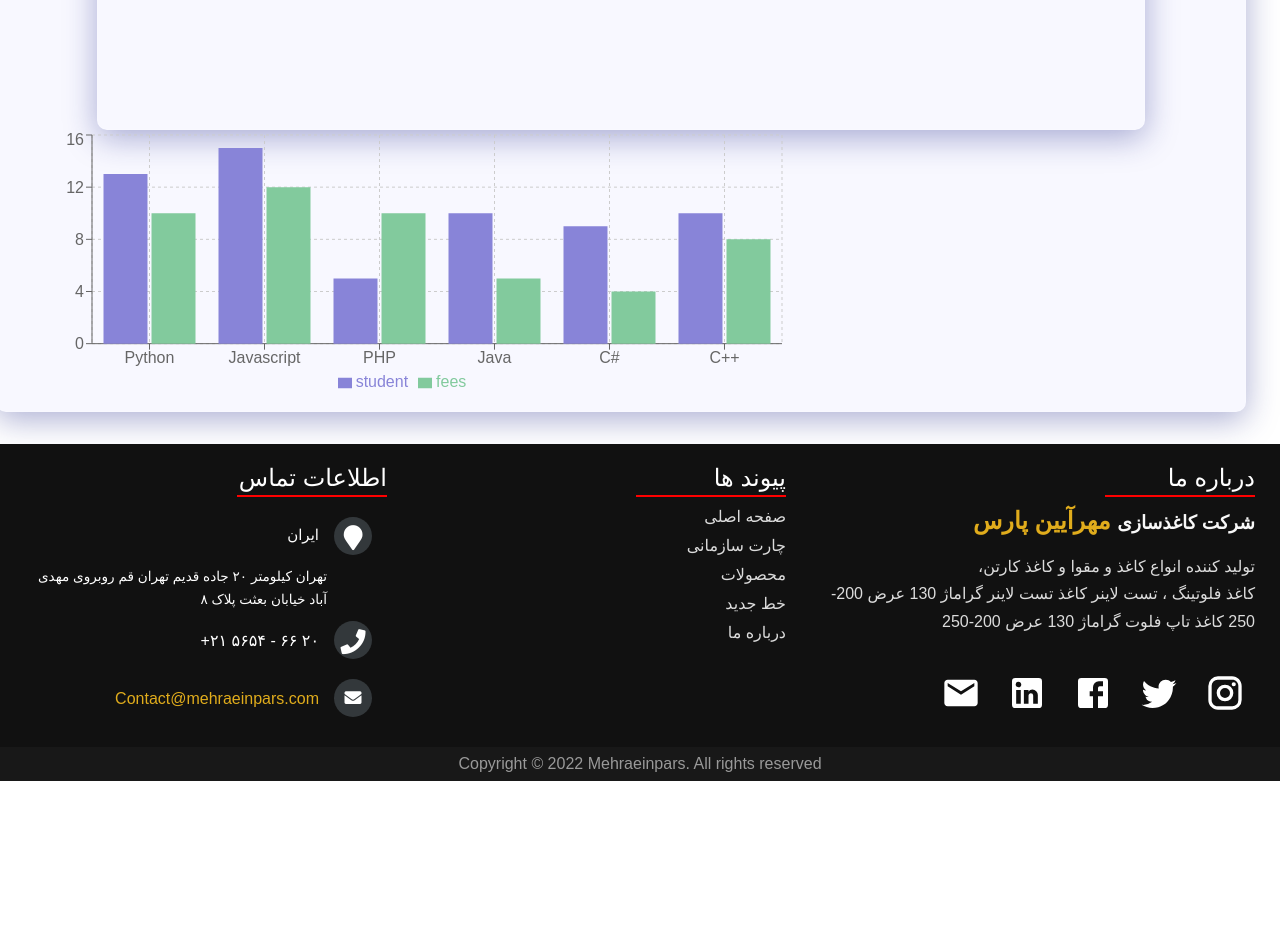
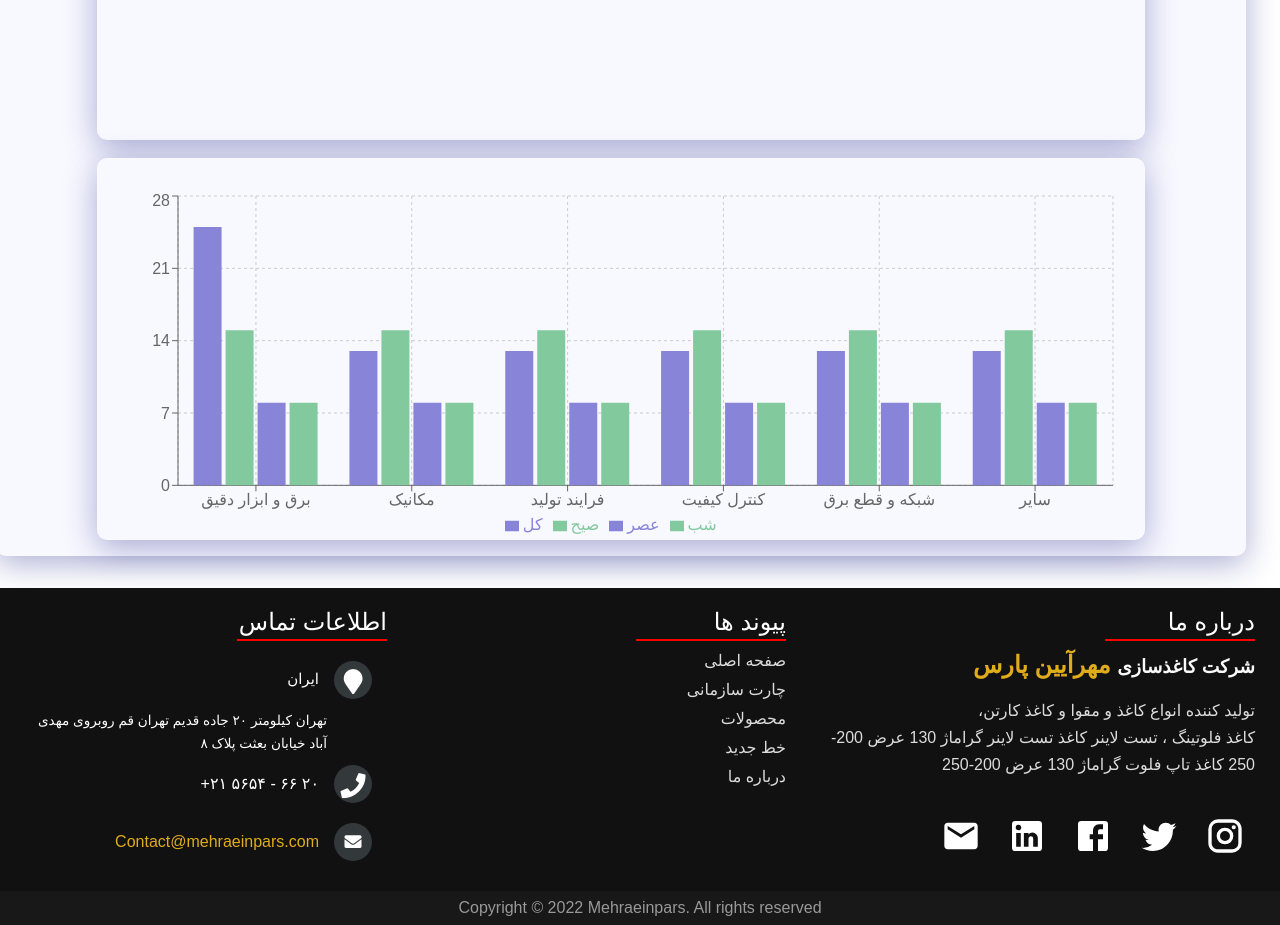
Before and after one commit to mohsen9april/mehraeinpars2, a React (Create React App) app: page /messages in a window 1280 px wide. Shown: the part 1140-2065 px from the top of the page. Before the commit the page ends 1921 px from the top, so only its background shows below. Built offline with nearby package versions, Linux system fonts and the light colour scheme; a small style sheet from the web is missing.

Commit message:
fix reports and home page

```diff
--- a/src/pages/Barcharts/Barcharts.jsx
+++ b/src/pages/Barcharts/Barcharts.jsx
@@ -11,34 +11,46 @@ import {
 } from "recharts";
 const pdata = [
   {
-    name: "Python",
-    student: 13,
-    fees: 10,
+    name: "برق و ابزار دقیق",
+    کل: 25,
+    صیح: 15,
+    عصر: 8,
+    شب: 8,
   },
   {
-    name: "Javascript",
-    student: 15,
-    fees: 12,
+    name: "مکانیک",
+    کل: 13,
+    صیح: 15,
+    عصر: 8,
+    شب: 8,
   },
   {
-    name: "PHP",
-    student: 5,
-    fees: 10,
+    name: "فرایند تولید",
+    کل: 13,
+    صیح: 15,
+    عصر: 8,
+    شب: 8,
   },
   {
-    name: "Java",
-    student: 10,
-    fees: 5,
+    name: "کنترل کیفیت",
+    کل: 13,
+    صیح: 15,
+    عصر: 8,
+    شب: 8,
   },
   {
-    name: "C#",
-    student: 9,
-    fees: 4,
+    name: "شبکه و قطع برق",
+    کل: 13,
+    صیح: 15,
+    عصر: 8,
+    شب: 8,
   },
   {
-    name: "C++",
-    student: 10,
-    fees: 8,
+    name: "سایر",
+    کل: 13,
+    صیح: 15,
+    عصر: 8,
+    شب: 8,
   },
 ];
 
@@ -63,8 +75,10 @@ const Barcharts = () => {
           <YAxis />
           <Tooltip />
           <Legend />
-          <Bar dataKey="student" fill="#8884d8" />
-          <Bar dataKey="fees" fill="#82ca9d" />
+          <Bar dataKey="کل" fill="#8884d8" />
+          <Bar dataKey="صیح" fill="#82ca9d" />
+          <Bar dataKey="عصر" fill="#8884d8" />
+          <Bar dataKey="شب" fill="#82ca9d" />
         </BarChart>
       </ResponsiveContainer>
     </div>
--- a/src/pages/Dashboard.css
+++ b/src/pages/Dashboard.css
@@ -10,12 +10,12 @@
   /* margin: 0 30px; */
 }
 
-.hi {
+.left_header_dashboard {
   text-align: center;
   width: 100%;
 }
 
-.bye {
+.right_header_dashboard {
   background-color: #1eb2a6;
   right: 0;
   padding: 40px 70px;
@@ -47,25 +47,34 @@
 }
 
 /* ----- About --------- */
-
 .aboutHome {
   height: auto;
 }
-
 .about_container {
+  /* background-color: #1eb2a6; */
   display: flex;
+  align-items: center;
+  justify-content: center;
+  gap: 1rem;
 }
 .aboutHome #heading {
   text-align: left;
   padding: 0;
 }
+.aboutHome .left {
+  margin: auto;
+  align-items: center;
+  justify-content: center;
+  padding-left: 1rem;
+  padding-top: 1rem;
+}
 .aboutHome .left img {
-  width: 100%;
-  height: 100%;
-  object-fit: cover;
+  width: 40rem;
+  height: 53rem;
 }
 .aboutHome .right {
-  padding: 80px 50px;
+  flex: 1;
+  /* padding: 80px 50px; */
 }
 .aboutHome .items {
   margin-top: 50px;
@@ -76,13 +85,7 @@
   padding: 20px;
   transition: 0.5s;
 }
-.aboutHome .img {
-  width: 200px;
-}
-.aboutHome img {
-  width: 70px;
-  height: 70px;
-}
+
 .aboutHome .item h2 {
   font-size: 20px;
   margin-bottom: 15px;
--- a/src/pages/Dashboard.jsx
+++ b/src/pages/Dashboard.jsx
@@ -121,10 +121,10 @@ const Dashboard = () => {
   return (
     <div>
       <div className="header_Dashboard">
-        <div className="hi">
+        <div className="left_header_dashboard">
           <h1>کاغذ سازی مهر آیین پارس</h1>
         </div>
-        <div className="bye">
+        <div className="right_header_dashboard">
           <span></span>
         </div>
       </div>
@@ -133,6 +133,9 @@ const Dashboard = () => {
           <source src="./images/video.mp4" type="video/mp4" />
         </video>
       </div>
+
+      <br />
+      <br />
 
       <section className="aboutHome">
         <div className="about_container">
@@ -147,7 +150,9 @@ const Dashboard = () => {
             // data-aos-once="false"
             // data-aos-anchor-placement="top-center"
           >
-            <img src="./images/about.webp" alt="/" />
+            <div>
+              <img src="./images/about.webp" alt="/" />
+            </div>
           </div>
           <div className="right row">
             <Heading subtitle="LEARN ANYTHING" title="Benefits About Online Learning Expertise" />
@@ -169,18 +174,29 @@ const Dashboard = () => {
           </div>
         </div>
       </section>
-
-      <div>
-        <img src="./images/image1.png" alt="/" />
+      <br />
+      <div
+        data-aos="fade-right"
+        data-aos-offset="100"
+        data-aos-delay="30"
+        data-aos-duration="500"
+        data-aos-easing="ease-in-out"
+        // data-aos-mirror="true"
+        data-aos-once="false"
+        data-aos-anchor-placement="top-center"
+      >
+        <img style={{ display: "flex", margin: "auto" }} src="./images/image1.png" alt="/" />
       </div>
+      <br></br>
+      <br></br>
 
       <div
         data-aos="fade-up"
-        data-aos-offset="200"
+        data-aos-offset="100"
         data-aos-delay="30"
         data-aos-duration="500"
         data-aos-easing="ease-in-out"
-        data-aos-mirror="true"
+        // data-aos-mirror="true"
         data-aos-once="false"
         data-aos-anchor-placement="top-center"
       >
@@ -202,12 +218,12 @@ const Dashboard = () => {
           </div>
         </section>
       </div>
-
-      <img src="./images/aboutus1.png" alt="/" />
-
+      <br />
+      <img style={{ display: "flex", margin: "auto" }} src="./images/aboutus1.png" alt="/" />
+      <br />
+      <br />
       <h1> Who We Are </h1>
-
-      <img src="./images/image2.png" alt="/" />
+      <img style={{ display: "flex", margin: "auto" }} src="./images/image2.png" alt="/" />
     </div>
   );
 };
--- a/src/pages/LineD.css
+++ b/src/pages/LineD.css
@@ -9,7 +9,8 @@
 
 .h2_Reports {
   color: #fff;
-  font-size: 1rem;
+  font-size: 1.1rem;
+  padding-top: 0.5rem;
 }
 
 .LineD_Reportbox {
--- a/src/pages/Messages.css
+++ b/src/pages/Messages.css
@@ -21,3 +21,16 @@
   width: 100%;
   /* background-color: violet; */
 }
+
+.barchart_reports {
+  padding-top: 2rem;
+  align-items: center;
+  justify-content: center;
+  width: 86%;
+  margin: auto;
+  background: #f8f8ff;
+  box-shadow: 0 8px 32px 0 rgba(31, 38, 135, 0.37);
+  backdrop-filter: blur(5.5px);
+  border-radius: 10px;
+  border: 1px solid rgba(255, 255, 255, 0.18);
+}
--- a/src/pages/Messages.jsx
+++ b/src/pages/Messages.jsx
@@ -23,7 +23,8 @@ const Messages = () => {
       <div>
         <Piecharts />
       </div>
-      <div style={{ width: "50rem" }}>
+      <br />
+      <div className="barchart_reports">
         <Barcharts />
       </div>
     </>
```
